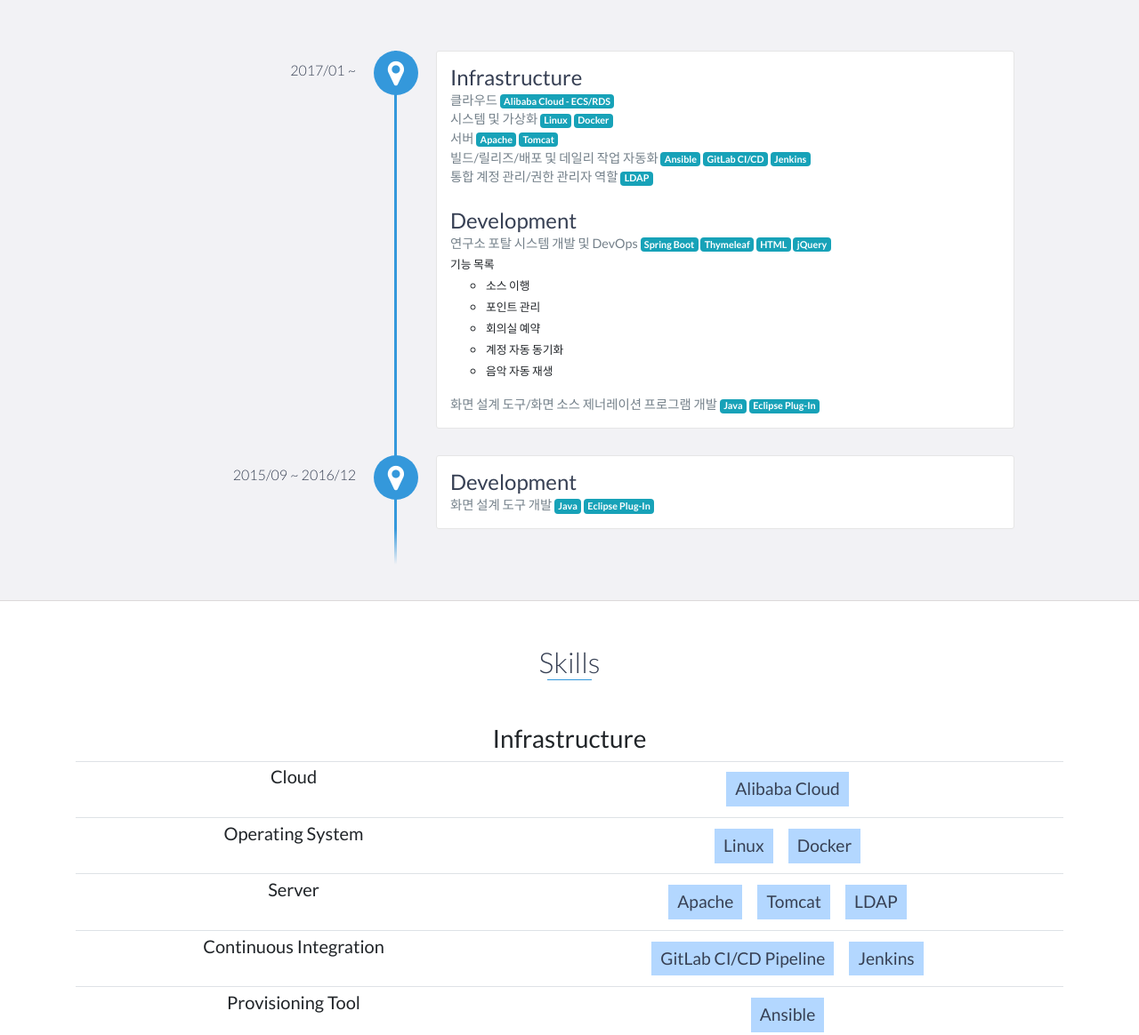
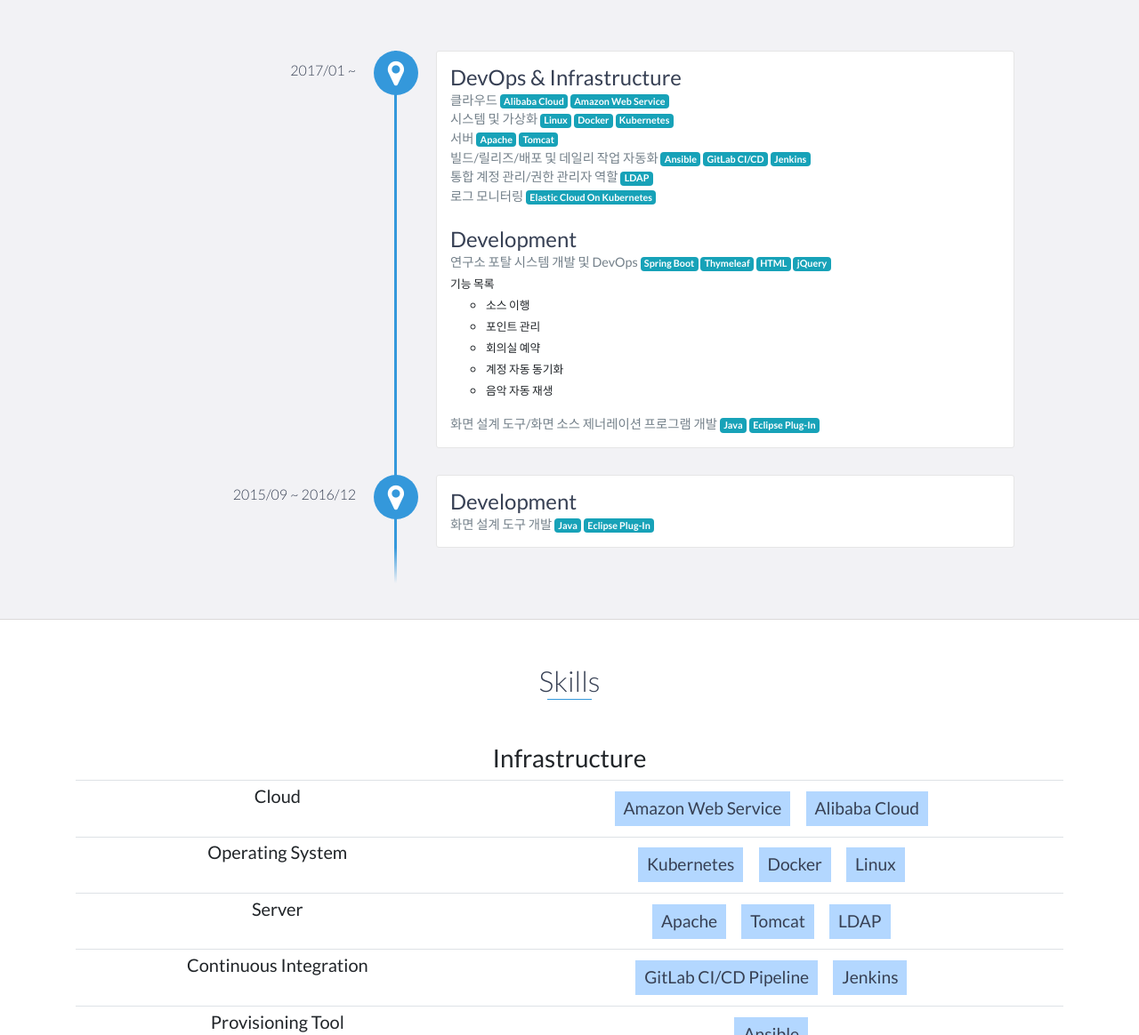
Before and after one commit to happygram/portfolio, a website: page index.html in a window 1280 px wide. Shown: the part 1111-2275 px from the top of the page at 89% size. Drawn offline with nearby package versions, Linux system fonts and the light colour scheme.

Commit message:
Update index.html

```diff
--- a/index.html
+++ b/index.html
@@ -82,13 +82,15 @@
         <h2 class="heading">Experience</h2>
         <div id="experience-timeline">
         	<div data-date="2017/01 ~ ">
-                <h3><b>Infrastructure</b></h3>
+                <h3><b>DevOps & Infrastructure</b></h3>
 			<p>클라우드
-				<span class="badge badge-info">Alibaba Cloud - ECS/RDS</span>
+				<span class="badge badge-info">Alibaba Cloud</span>
+				<span class="badge badge-info">Amazon Web Service</span>
 			</p>
 	                <p>시스템 및 가상화
 	                	<span class="badge badge-info">Linux</span>
 	                	<span class="badge badge-info">Docker</span>
+				<span class="badge badge-info">Kubernetes</span>
 	                </p>
 	                <p>서버
 	                	<span class="badge badge-info">Apache</span>
@@ -102,6 +104,9 @@
 	                <p>통합 계정 관리/권한 관리자 역할
 	                	<span class="badge badge-info">LDAP</span>
 	                </p>
+			<p>로그 모니터링
+				<span class="badge badge-info">Elastic Cloud On Kubernetes</span>
+			</p>
 	            <br>
 
                 <h3><b>Development</b></h3>
@@ -150,6 +155,7 @@
 	       				<td><h5>Cloud</h5></td>
 	       				<td>
 	        				<ul>
+						<li>Amazon Web Service</li>
 			            		<li>Alibaba Cloud</li>
 							</ul>
 						</td>
@@ -158,8 +164,9 @@
 	       				<td><h5>Operating System</h5></td>
 	       				<td>
 	        				<ul>
+							<li>Kubernetes</li>
+							<li>Docker</li>
 		        				<li>Linux</li>
-			            		<li>Docker</li>
 							</ul>
 						</td>
 	       			</tr>
@@ -259,9 +266,9 @@
 	        			<td><h5>Build Tool</h5></td>
 	        			<td>
 	        				<ul>
+							<li>Maven</li>
+							<li>Gradle</li>
 	        					<li>Ant</li>
-		        				<li>Maven</li>
-		        				<li>Gradle</li>
 							</ul>
 						</td>
 	       			</tr>
@@ -285,6 +292,7 @@
 	        			<td>
 	        				<ul>
 		        				<li>Eclipse</li>
+							<li>Visual Studio Code</li>
 							</ul>
 						</td>
 	       			</tr>
@@ -313,6 +321,7 @@
 	        				<ul>
 		        				<li>Redmine</li>
 		        				<li>Slack</li>
+							<li>Taiga</li>
 							</ul>
 						</td>
 	       			</tr>
```
